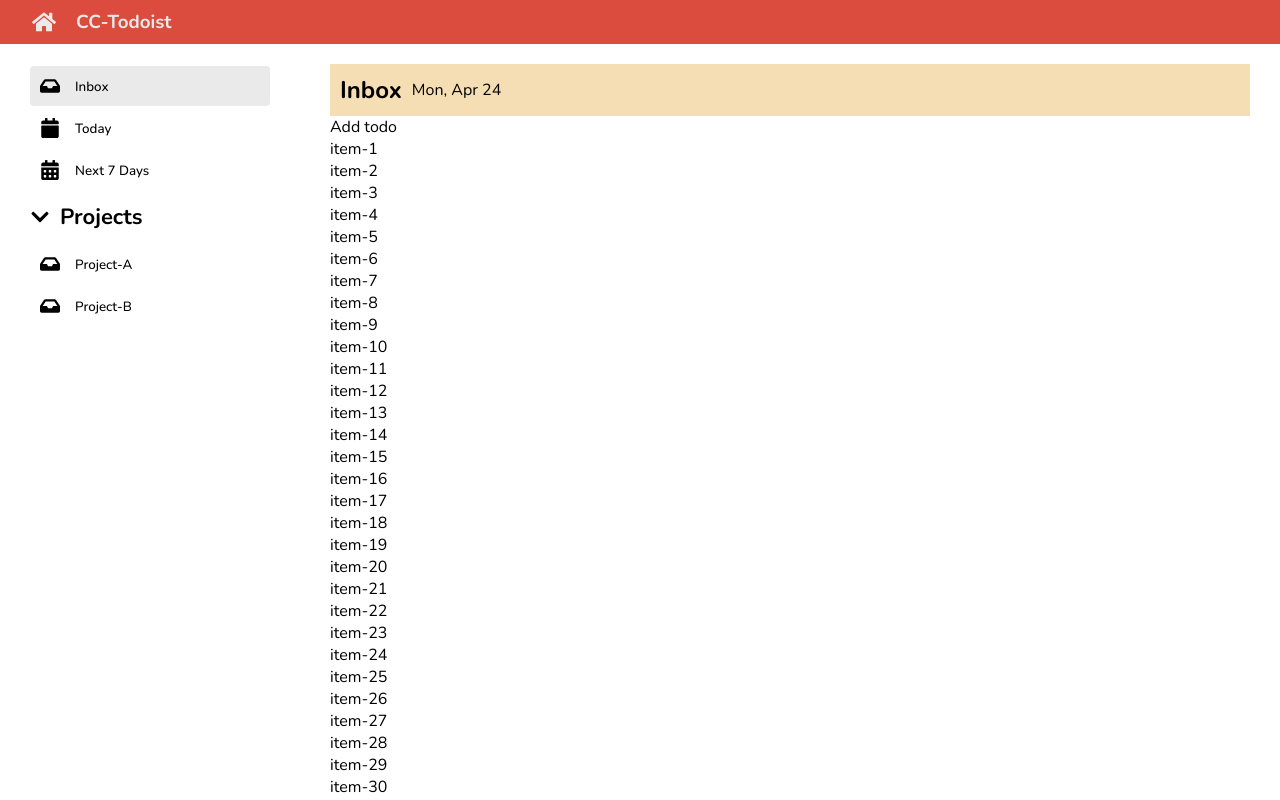
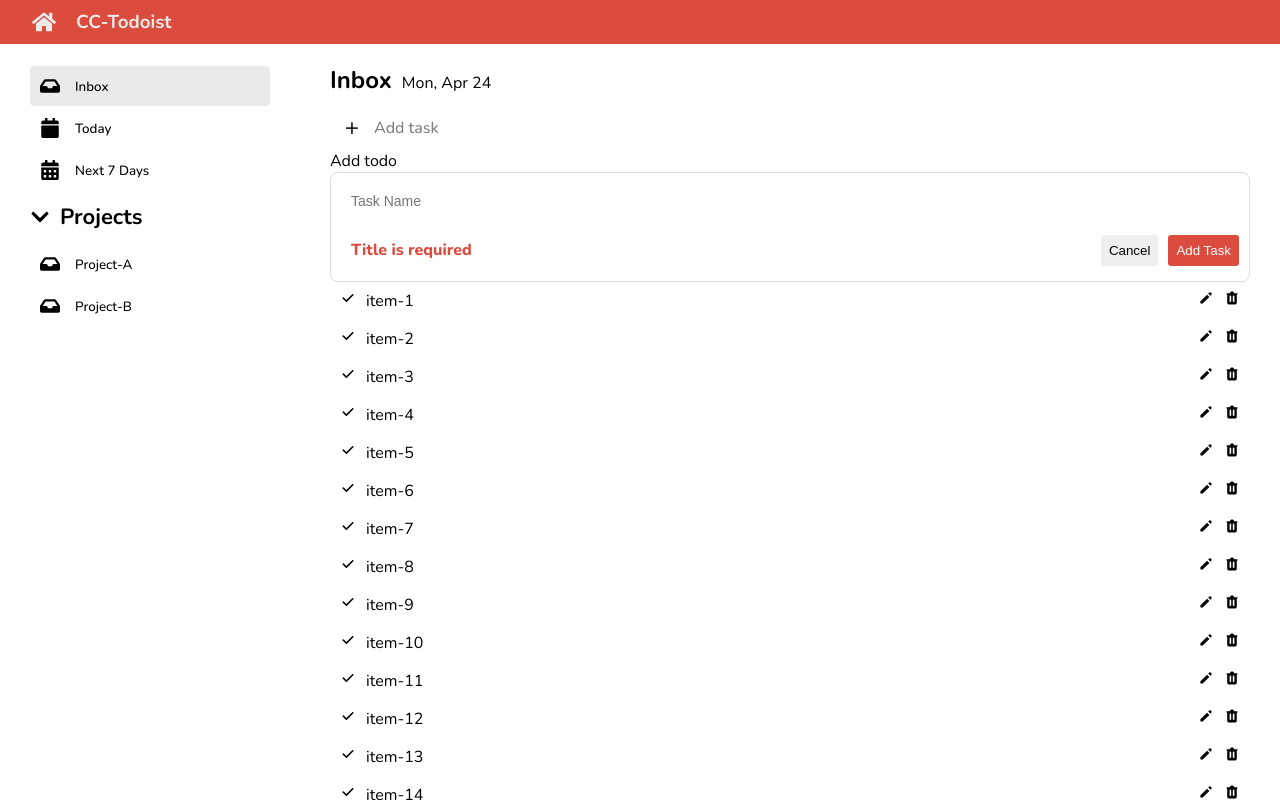
Before and after one commit to issarapong/react-todolist, a React (Create React App) app: page / in a window 1280 px wide. Built offline with nearby package versions, Linux system fonts and the light colour scheme.

Commit message:
modifi todocontent

```diff
--- a/src/components/Todo/TodoContent.jsx
+++ b/src/components/Todo/TodoContent.jsx
@@ -1,5 +1,5 @@
 import styles from './TodoContent.module.scss' // แยก CSS ใช้เฉพาะส่วน Todo content
-
+import {HiCheck,HiPencil,HiTrash} from 'react-icons/hi'
 export function TodoContent () {
 	const mockTodo = Array.from({length:50},(el,idx)=> idx+1)
 
@@ -13,12 +13,47 @@
 			<h2>Inbox</h2>
 			<p>{now.toLocaleDateString('en-US',options)}</p>
 		</div>
+		       {/* Add Todo */}
+			   <div className={styles.add__todo}>
+                <span>+</span>
+                <h3>Add task</h3>
+            </div>
 		<div>
 			Add todo
 		</div>
-		<ul>
-		   {mockTodo.map((el)=><li key={el}>{`item-${el}`}</li>)}
-		</ul>
-	</main>
-	)
+		    {/* Todo form */}
+            <form className={styles.todo__form__container}>
+                <input className={styles.todo__form__input} placeholder='Task Name' />
+                <div className={styles.todo__form__footer}>
+				<p className={styles.todo__error}>Title is required</p>
+					<div className={styles.todo__form__buttons}>
+                        <button>Cancel</button>
+                        <button>Add Task</button>
+                    </div>
+                </div>
+            </form>
+
+
+
+            {/* TodoList */}
+            <ul>
+                {mockTodo.map((el) => (
+                    <li className={styles.todo__item__container} key={el}>
+                        <div className={styles.checkbox__container}>
+                            <HiCheck className={styles.checkbox__icon} />
+                        </div>
+                        <p className={styles.done}>{`item-${el}`}</p>
+
+                        <div className={styles.edit__icon}>
+                            <HiPencil />
+                        </div>
+
+						<div className={styles.delete__icon}>
+                            <HiTrash />
+                        </div>
+                    </li>
+                ))}
+            </ul>
+        </main>
+    );
 }
--- a/src/components/Todo/TodoContent.module.scss
+++ b/src/components/Todo/TodoContent.module.scss
@@ -1,7 +1,125 @@
 .header {
-    background-color: wheat;
+    display: flex;
+    gap: 10px;
+    align-items: baseline;
+    margin-bottom: 10px;
+
+    & > h1 {
+        font-size: 24px;
+    }
+    & > span {
+        font-size: 12px;
+        color: grey;
+    }
+}
+// ##### ADD-TODO
+.add__todo {
+    display: flex;
+    gap: 10px;
+    align-items: center;
+    cursor: pointer;
     padding: 10px;
+
+    // ทำวงกลมของปุ่ม +
+    & > span {
+        font-size: 24px;
+        line-height: 22px;
+        text-align: center;
+        border-radius: 50%;
+        width: 24px;
+        height: 24px;
+    }
+
+    & > h3 {
+        color: grey;
+        font-weight: 500;
+        font-size: 16px;
+        line-height: 12px;
+    }
+
+    // Hover : สลับสี
+    &:hover {
+        & > span {
+            background-color: #db4c3f;
+            color: white;
+        }
+        & > h3 {
+            color: #db4c3f;
+        }
+    }
+}
+
+.todo__form__container {
+    padding: 10px;
+    display: flex;
+    flex-direction: column;
+    // background-color: rgb(209, 209, 209);
+    border-radius: 8px;
+    gap: 10px;
+    border: 1px solid rgb(220, 220, 220);
+}
+
+.todo__form__input {
+    border: none;
+    border-radius: 4px;
+    padding: 10px 10px;
+    width: 100%;
+    font-size: 14px;
+
+    &:focus {
+        outline: none;
+    }
+}
+
+.todo__form__footer {
+    display: flex;
+    justify-content: space-between;
+    align-items: center;
+}
+
+.todo__error {
+    justify-self: start;
+    padding: 10px;
+    font-size: 16px;
+    font-weight: 800;
+    color: #db4c3f;
+}
+.todo__form__buttons {
+    display: flex;
+    justify-content: flex-end;
+    gap: 10px;
+    flex: 1;
+
+    & > button {
+        border: none;
+        padding: 8px;
+        border-radius: 3px;
+        cursor: pointer;
+    }
+
+    & > button:last-child {
+        background-color: #db4c3f;
+        color: white;
+    }
+}
+// ##### TODO ITEM
+
+$grey: rgb(234, 234, 234);
+
+.todo__item__container {
+    cursor: pointer;
+    padding: 8px 10px;
     display: flex;
     align-items: center;
     gap: 10px;
+    font-size: 16px;
+    border-radius: 4px;
+
+    & > p {
+        flex: 1;
+    }
+
+    &:hover {
+        background-color: $grey;
+    }
 }
```
Also changed, not shown: 2 other files (tests, documents, lock files or other folders).
